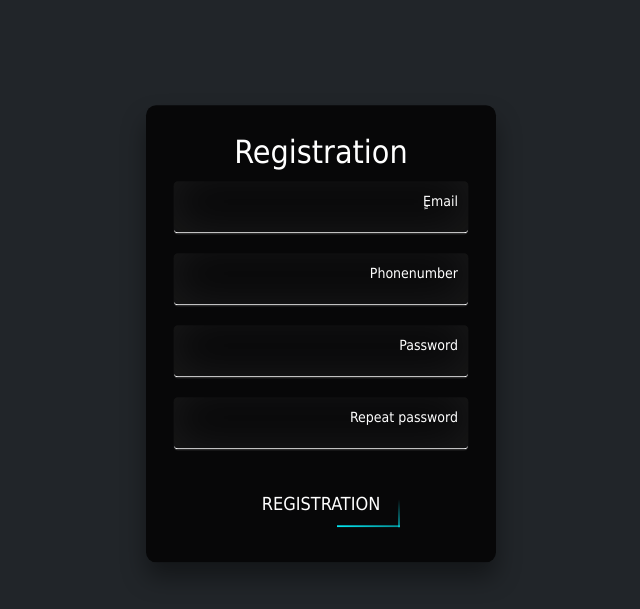
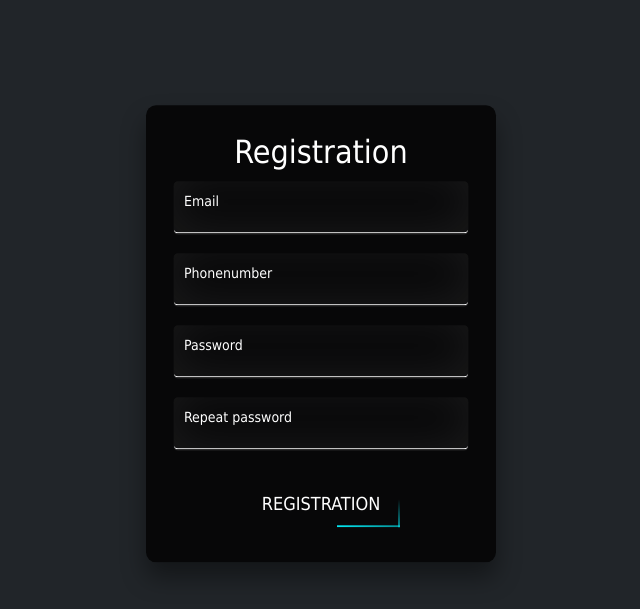
Before and after one commit to SaeidJavadi/Django-VPN-Shop, a Django app: page /accounts/register/ in a window 1280 px wide. Shown: the part 96-705 px from the top of the page, without its empty margins (319-959 px from the left). Run offline with Django 4.2, Linux system fonts and the light colour scheme; data that the repository does not hold is empty; some libraries are stand-ins or nearby versions.

Commit message:
update prod err

```diff
--- a/backend/accounts/templates/accounts/register.html
+++ b/backend/accounts/templates/accounts/register.html
@@ -15,7 +15,7 @@
         {% csrf_token %}
         <div class="user-box">
           {{ form.email }}
-          <label>ٍEmail</label>
+          <label>Email</label>
         </div>
         <div class="user-box">
           {{ form.phone }}
--- a/backend/static/root/css/login_box_style.css
+++ b/backend/static/root/css/login_box_style.css
@@ -37,7 +37,7 @@
 .login-box .user-box label {
   position: absolute;
   top: 0;
-  right: 0;
+  left: 0;
   padding: 10px;
   font-size: 14px;
   color: #fff;
```
Also changed, not shown: 1 other file.
